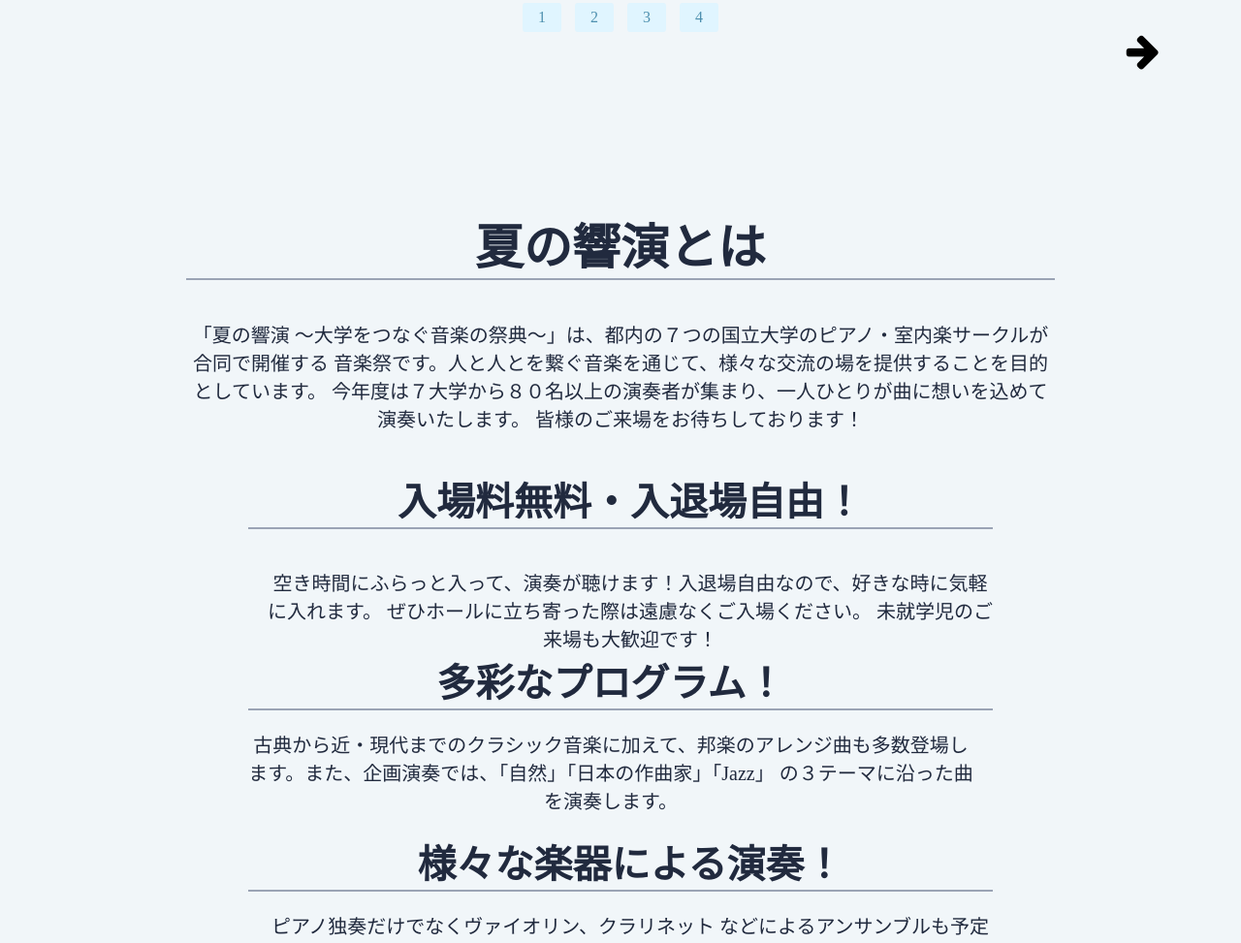
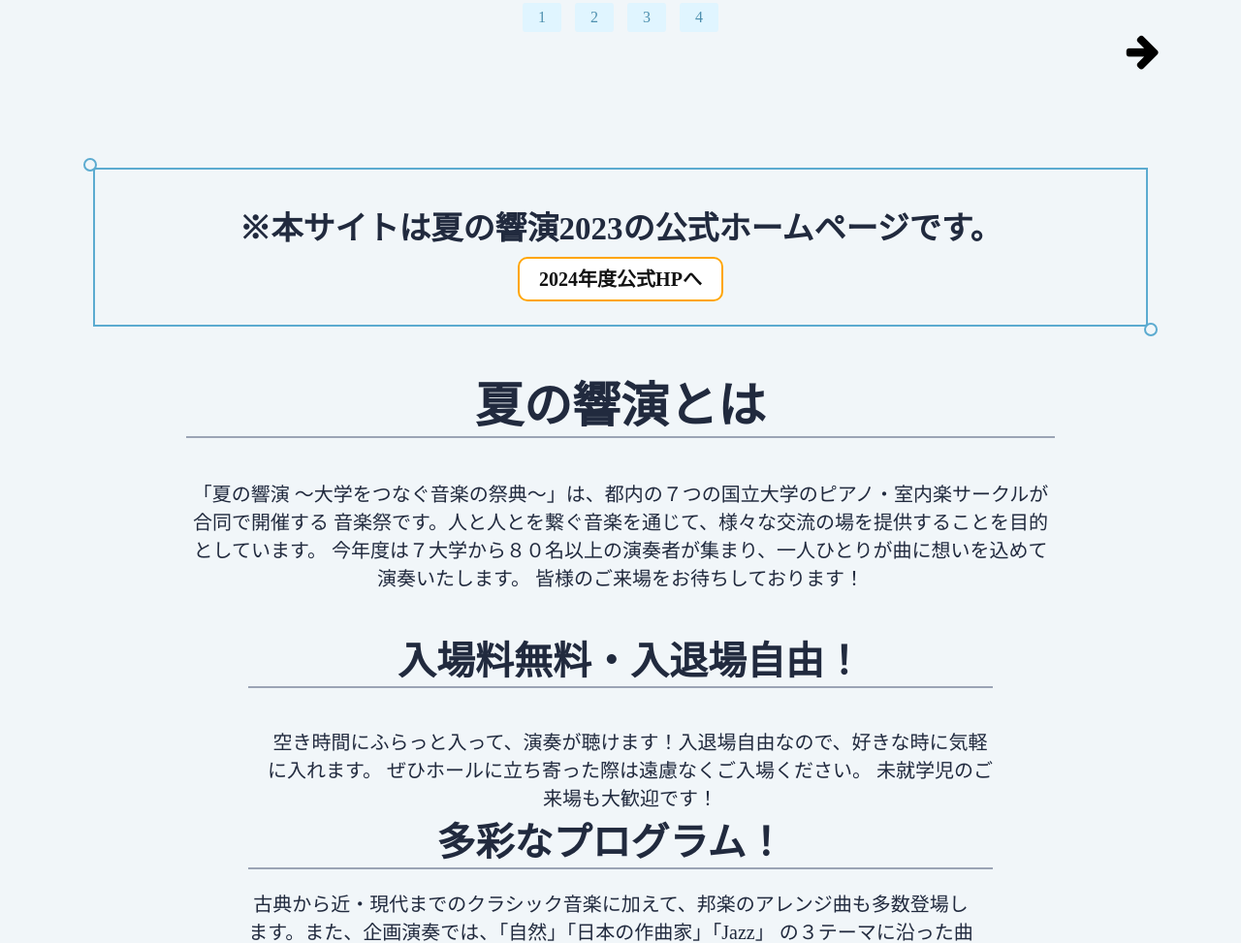
Before and after one commit to kankankanp/kyoen-top.github.io, a plain HTML site: page index.html in a window 1280 px wide. Shown: the part 889-1862 px from the top of the page at 97% size. Drawn offline with nearby package versions, Linux system fonts and the light colour scheme.

Commit message:
2024度リンク追加

```diff
--- a/index.html
+++ b/index.html
@@ -97,6 +97,14 @@
                     <div class="change-btn next-btn"><i class="fa fa-arrow-right"></i></div>
                 </div>
             </div>
+            <aside class="next-year">
+                <h2 class="next-year-lead">※本サイトは夏の響演2023の公式ホームページです。</div>
+                <div class="next-year-text">
+                    <a href="https://kazuki0202.github.io/natsunokyoen/index.html">
+                        <strong>2024</strong>年度公式HPへ
+                    </a>
+                </div>
+            </aside>
             <article>
                 <div class="article-top">
                     <h2>夏の響演とは</h2>
--- a/stylesheet-kyoen-top.css
+++ b/stylesheet-kyoen-top.css
@@ -11,6 +11,65 @@ html,body{
   font-family: serif;
 }
 
+
+.next-year {
+  width: 85%;
+  margin: 0 auto;
+  font-size: 22px;
+  display: flex;
+  flex-direction: column;
+  justify-content: center;
+  align-items: center;
+  position: relative;
+  padding: 0.5% 2.5%;
+  border: 2px solid #5cabd0;
+  border-radius: 3px 0 3px 0;
+}
+
+.next-year::before, .next-year::after {
+  content: '';
+  position: absolute;
+  width: 10px;
+  height: 10px;
+  border: solid 2px #5cabd0;
+  border-radius: 50%;
+}
+
+.next-year::before {
+  bottom: -12px;
+  right: -12px;
+}
+
+.next-year::after {
+  top: -12px;
+  left: -12px;
+}
+
+.next-year-lead {
+  text-align: center;
+  @media(max-width:670px){
+    font-size: 19px;
+  }
+}
+
+.next-year-text{
+  margin-top: 15px;
+  text-align: center;
+  font-size: 20px;
+}
+.next-year-text a {
+  color: #121212;
+  background-color: white;
+  text-decoration: none;
+  transition: all 0.3s;
+  border: 2px solid orange;
+  border-radius: 10px;
+  padding: 10px 20px;
+}
+.next-year-text a:hover {
+  color: white;
+  background-color: orange;
+}
 header{
     line-height:100%;
     position: fixed;
```
